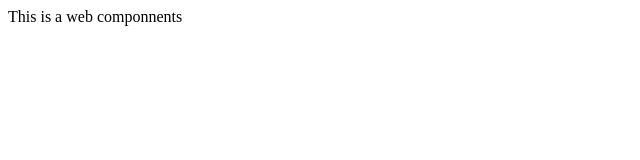
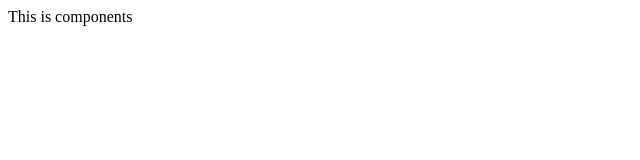
Before and after one commit to khaledmv/web-components, a plain HTML site: page index.html in a window 1280 px wide. Shown: the full height of the page, 0-640 px from the left. Drawn offline with Linux system fonts and the light colour scheme.

Commit message:
Adding attribute with attributeChangedCallback

```diff
--- /dev/null
+++ b/components-attribute.js
@@ -0,0 +1,40 @@
+
+/**
+ * WebComponents class
+ */
+
+class WebComponent extends HTMLElement{
+    constructor(){
+        super();
+
+        if(this.hasAttribute('text')){
+            this.innerTextContent = this.getAttribute('text');
+        }
+
+        this.innerHTML = `
+        <div>
+            <span> ${this.innerTextContent} </span>
+        </div>
+        `;
+
+    }
+
+    attributeChangedCallback(newAttr, oldValue, newValue){
+        if(newAttr == 'text') this.innerHTML = `
+            <div>
+                 <span>${newValue}</span>
+            </div>
+         `;
+
+    }
+
+
+    static get observedAttributes(){
+        return ['text'];
+
+    }
+
+}
+
+
+customElements.define('web-component', WebComponent);
--- a/index.html
+++ b/index.html
@@ -9,8 +9,9 @@
 
 
 
-    <web-component> </web-component>
+    <web-component text="This is components"> </web-component>
 
-    <script src="components.js"></script>
+    <script src="components-attribute.js"></script>
+    <!-- <script src="components.js"></script> -->
 </body>
 </html>
```
